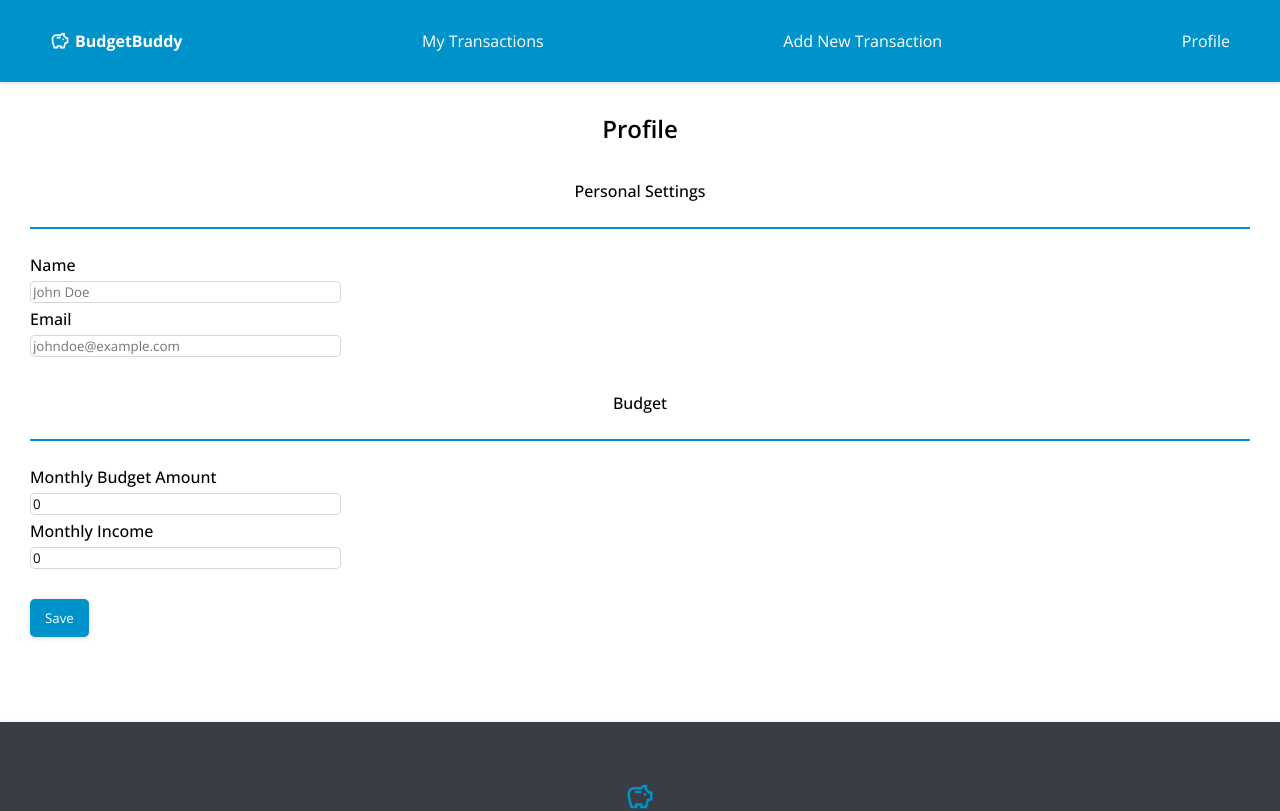
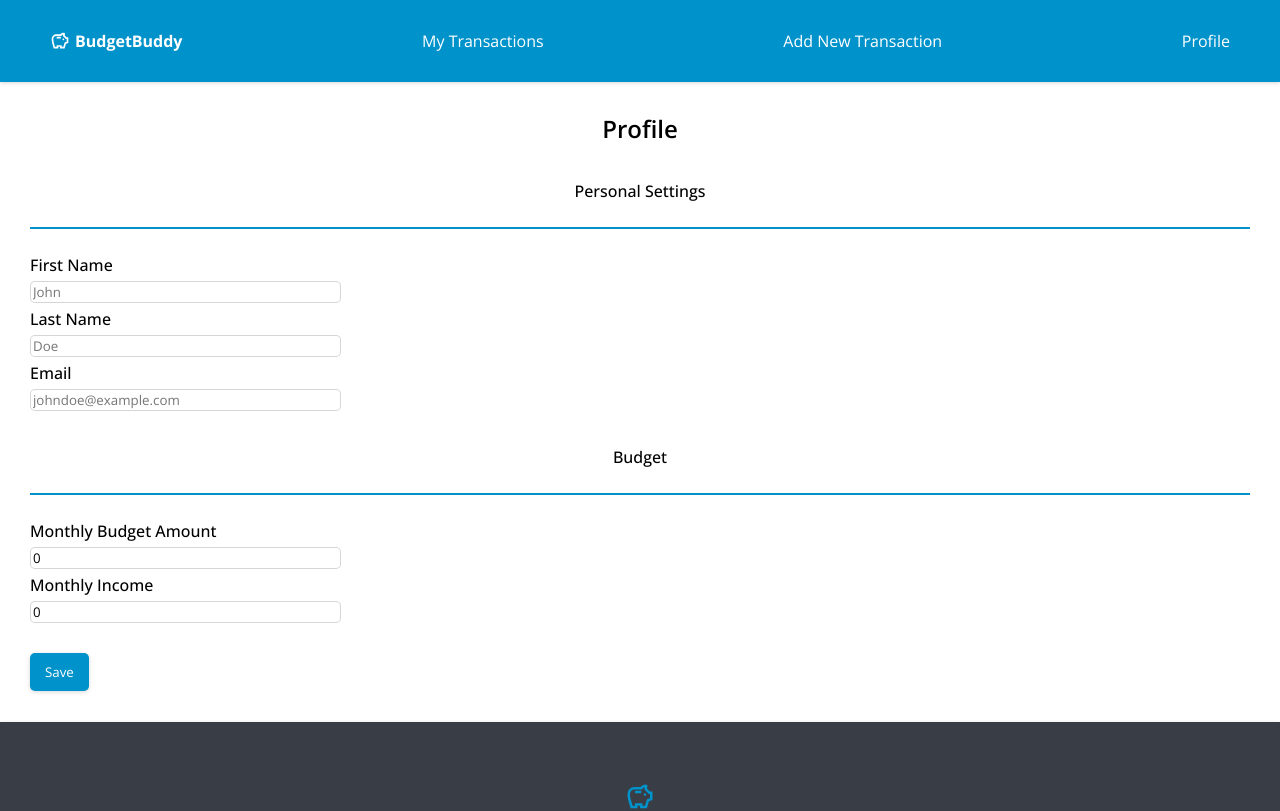
Before and after one commit to alexandra-perez/budget_app_frontend, a React (Vite) app: page /profile in a window 1280 px wide. Shown: the top 811 px of the page. Built offline with nearby package versions, Linux system fonts and the light colour scheme; no server answers.

Commit message:
Set state for user

```diff
--- a/src/App.jsx
+++ b/src/App.jsx
@@ -8,7 +8,7 @@ import Index from './Pages/Index/Index';
 import Show from './Pages/Show/Show';
 import New from './Pages/New/New';
 import Edit from './Pages/Edit/Edit';
-import Profile from './Components/Profile/Profile';
+import ProfilePg from './Pages/ProfilePg/ProfilePg';
 import NotFound from './Pages/NotFound/NotFound';
 
 // Components
@@ -18,17 +18,28 @@ import Footer from './Components/Footer/Footer';
 const API = import.meta.env.VITE_API_URL;
 
 function App() {
+  const [user, setUser] = useState({
+    firstName: '',
+    lastName: '',
+    email: '',
+    monthlyBudget: 0,
+    monthlyIncome: 0,
+  });
+
   return (
     <>
       <Router>
         <Nav />
         <Routes>
-          <Route path="/" element={<Home />} />
+          <Route path="/" element={<Home user={user} />} />
           <Route path="/transactions" element={<Index />} />
           <Route path="/transactions/:id" element={<Show />} />
           <Route path="/new" element={<New />} />
           <Route path="/transactions/:id/edit" element={<Edit />} />
-          <Route path="/profile" element={<Profile />} />
+          <Route
+            path="/profile"
+            element={<ProfilePg user={user} setUser={setUser} />}
+          />
           <Route path="/*" element={<NotFound />} />
         </Routes>
         <Footer />
--- a/src/Components/Profile/Profile.jsx
+++ b/src/Components/Profile/Profile.jsx
@@ -1,14 +1,7 @@
 import { useState } from 'react';
 import './Profile.scss';
 
-export default function Profile() {
-  const [user, setUser] = useState({
-    name: '',
-    email: '',
-    monthlyBudget: 0,
-    monthlyIncome: 0,
-  });
-
+export default function Profile({ user, setUser }) {
   function handleTextChange(e) {
     setUser({ ...user, [e.target.id]: e.target.value });
   }
@@ -25,13 +18,23 @@ export default function Profile() {
         <fieldset>
           <legend>Personal Settings</legend>
           <hr />
-          <label htmlFor="name">Name</label>
+          <label htmlFor="name">First Name</label>
           <input
             type="text"
-            name="name"
-            id="name"
-            placeholder="John Doe"
-            autoComplete="off"
+            name="firstName"
+            id="firstName"
+            placeholder="John"
+            // autoComplete="off"
+            onChange={handleTextChange}
+            value={user.name}
+          />
+          <label htmlFor="name">Last Name</label>
+          <input
+            type="text"
+            name="lastName"
+            id="lastName"
+            placeholder="Doe"
+            // autoComplete="off"
             onChange={handleTextChange}
             value={user.name}
           />
@@ -41,7 +44,7 @@ export default function Profile() {
             name="email"
             id="email"
             placeholder="johndoe@example.com"
-            autoComplete="off"
+            // autoComplete="off"
             onChange={handleTextChange}
             value={user.email}
           />
--- a/src/Pages/Home/Home.jsx
+++ b/src/Pages/Home/Home.jsx
@@ -1,6 +1,6 @@
 import './Home.scss';
 
-export default function Home() {
+export default function Home({ user }) {
   // Set Date and Time
   const now = new Date();
   const dateOptions = {
@@ -30,7 +30,8 @@ export default function Home() {
       >
         <path d="M640-520q17 0 28.5-11.5T680-560q0-17-11.5-28.5T640-600q-17 0-28.5 11.5T600-560q0 17 11.5 28.5T640-520Zm-320-80h200v-80H320v80ZM180-120q-34-114-67-227.5T80-580q0-92 64-156t156-64h200q29-38 70.5-59t89.5-21q25 0 42.5 17.5T720-820q0 6-1.5 12t-3.5 11q-4 11-7.5 22.5T702-751l91 91h87v279l-113 37-67 224H480v-80h-80v80H180Zm60-80h80v-80h240v80h80l62-206 98-33v-141h-40L620-720q0-20 2.5-38.5T630-796q-29 8-51 27.5T547-720H300q-58 0-99 41t-41 99q0 98 27 191.5T240-200Zm240-298Z" />
       </svg>
-      <h1>Welcome to BudgetBuddy</h1>
+      <h1>{`Welcome back${user.firstName ? `, ${user.firstName}` : ''}.`}</h1>
+
       <p>
         {currentDate} <span>{currentTime}</span>
       </p>
--- a/src/Pages/ProfilePg/ProfilePg.jsx
+++ b/src/Pages/ProfilePg/ProfilePg.jsx
@@ -1,6 +1,6 @@
 import Profile from '../../Components/Profile/Profile';
 import './ProfilePg.scss';
 
-export default function ProfilePg() {
-  return <Profile />;
+export default function ProfilePg({ user, setUser }) {
+  return <Profile user={user} setUser={setUser} />;
 }
```
